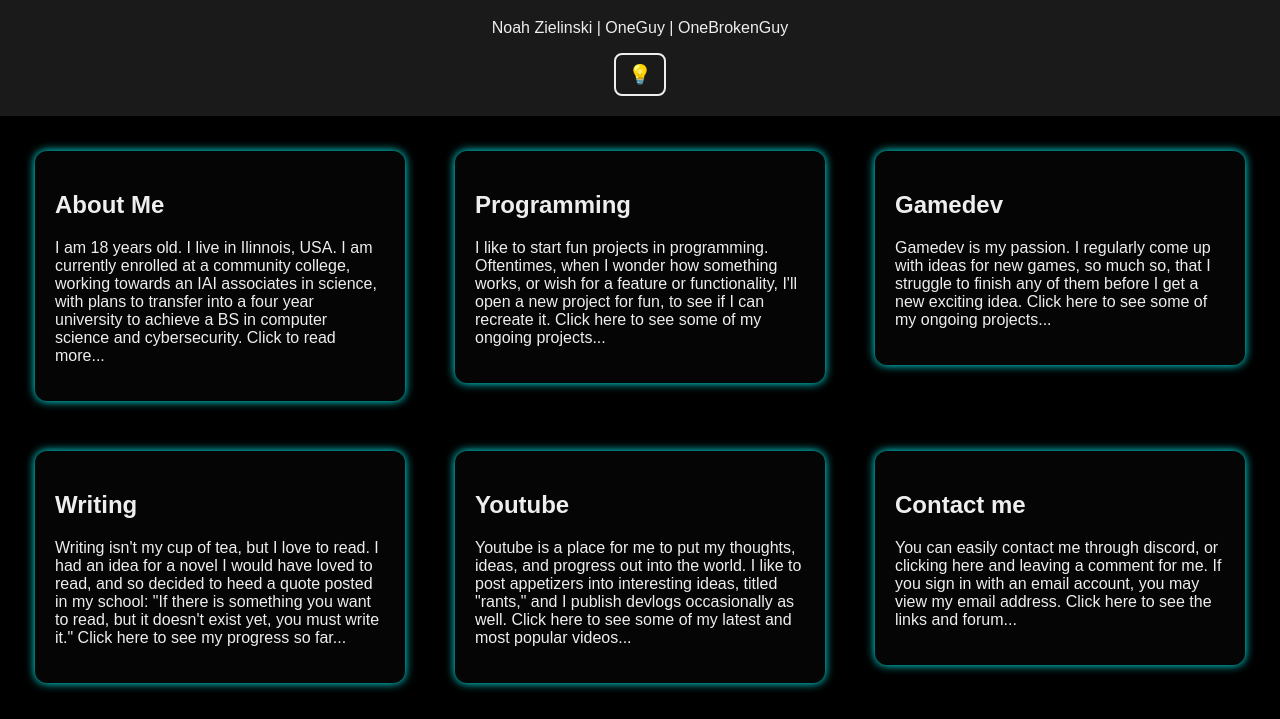
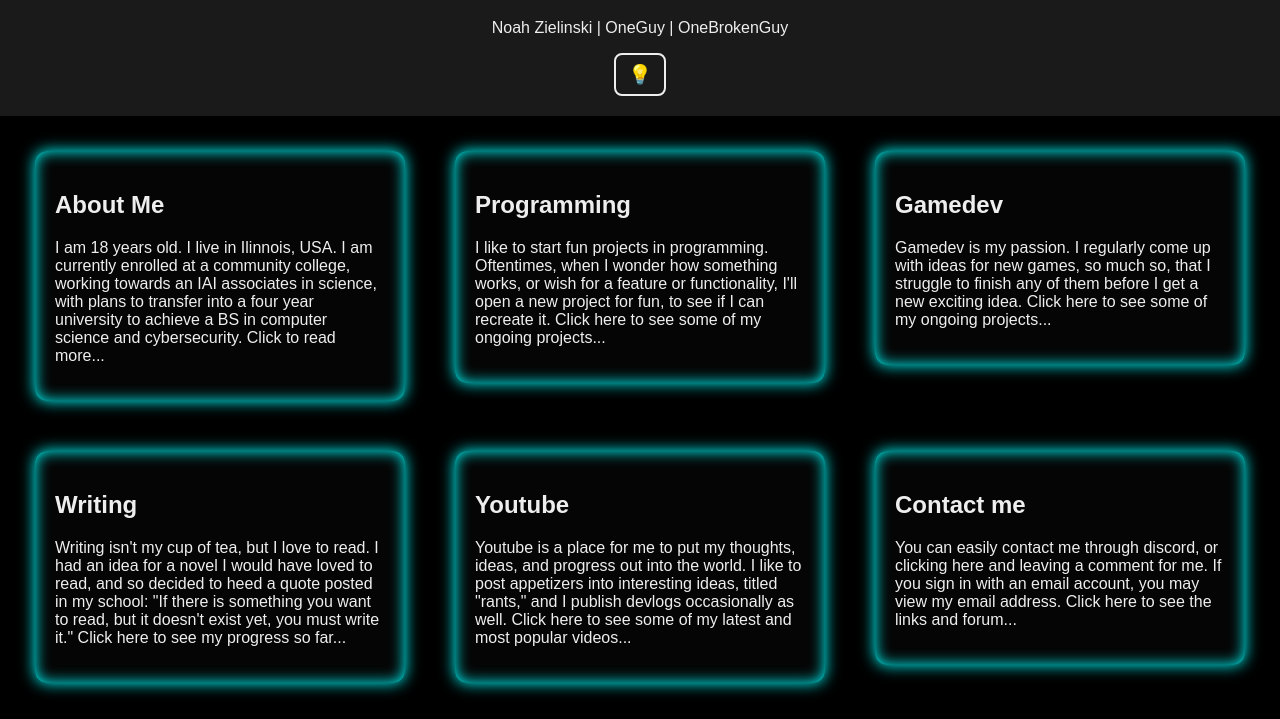
Before and after one commit to OneShatteredGuy/OneShatteredGuy.github.io, a plain HTML site: page index.html in a window 1280 px wide. Shown: the part 81-800 px from the top of the page. Drawn offline with Linux system fonts and the light colour scheme.

Commit message:
Update style.css

```diff
--- a/style.css
+++ b/style.css
@@ -46,12 +46,12 @@ main {
   padding: 20px;
   margin: 15px;
   transition: background-color 0.3s, box-shadow 0.3s;
-  box-shadow: 0 0 10px var(--card-glow);
+  box-shadow: 0 0 15px var(--card-glow), inset 0 0 15px var(--card-glow);
 }
 
 .card:hover {
   transform: scale(1.05);
-  box-shadow: 0 0 20px var(--card-glow);
+  box-shadow: 0 0 20px var(--card-glow), inset 0 0 20px var(--card-glow);
 }
 
 /* Make links fill the card */
```
